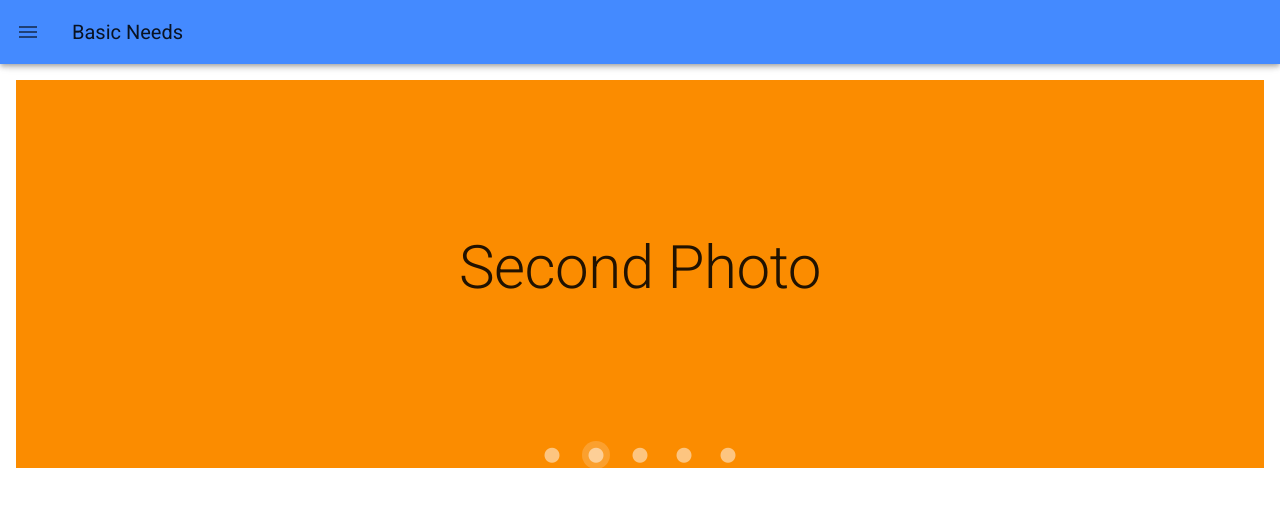
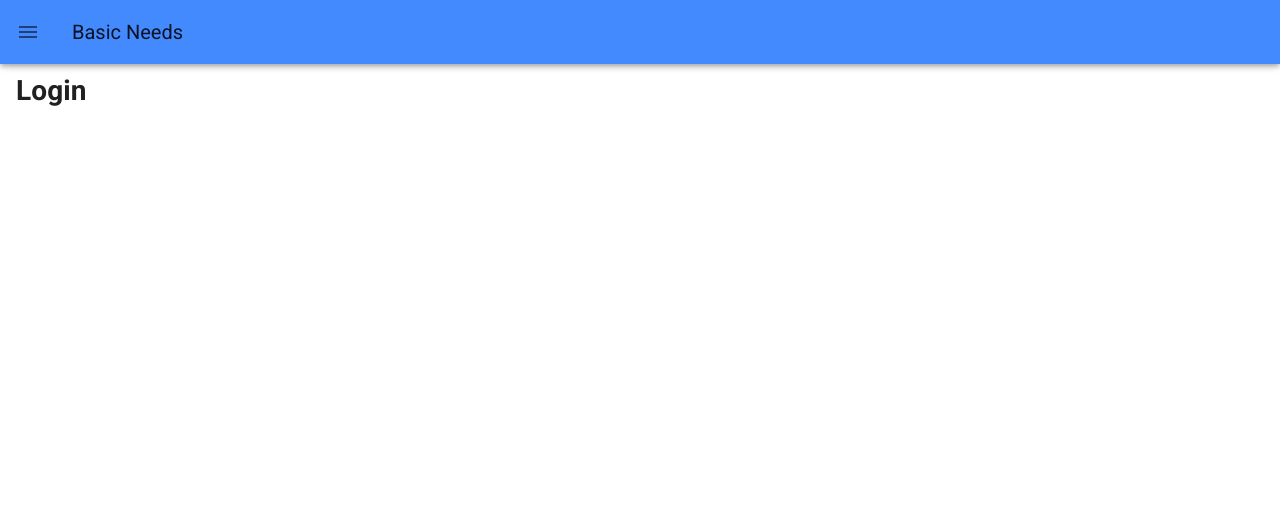
Before and after one commit to bbaltaxe/basicneeds, a Vue app in the folder client/: page /login in a window 1280 px wide. Shown: the top 506 px of the page. Built offline with nearby package versions, Linux system fonts and the light colour scheme.

Commit message:
login page demo

```diff
--- a/client/src/App.vue
+++ b/client/src/App.vue
@@ -47,7 +47,7 @@
     </v-app-bar>
 
 
-
+<!--
       <v-card-text>
         <v-carousel
     cycle
@@ -76,6 +76,7 @@
     </v-carousel-item>
   </v-carousel>
       </v-card-text>
+-->
 
     </v-main>
   </v-app>
--- a/client/src/router.js
+++ b/client/src/router.js
@@ -5,6 +5,7 @@ import About from './views/About.vue'
 import Groceries from './views/Groceries.vue'
 import Housing from './views/Housing.vue'
 import MentalWellbeing from './views/MentalWellbeing.vue'
+import Login from './views/Login.vue'
 
 Vue.use(Router)
 
@@ -37,6 +38,11 @@ export default new Router({
 			path: '/mental_wellbeing',
 			name: 'mental_wellbeing',
 			component: MentalWellbeing
+		},
+		{
+			path: '/login',
+			name: 'login',
+			component: Login
 		}
 
 	]
--- /dev/null
+++ b/client/src/views/Login.vue
@@ -0,0 +1,9 @@
+<template>
+
+	<div class="login">
+		<v-card-text>
+			<h1>Login</h1>
+		</v-card-text>
+	</div>
+
+</template>
```
